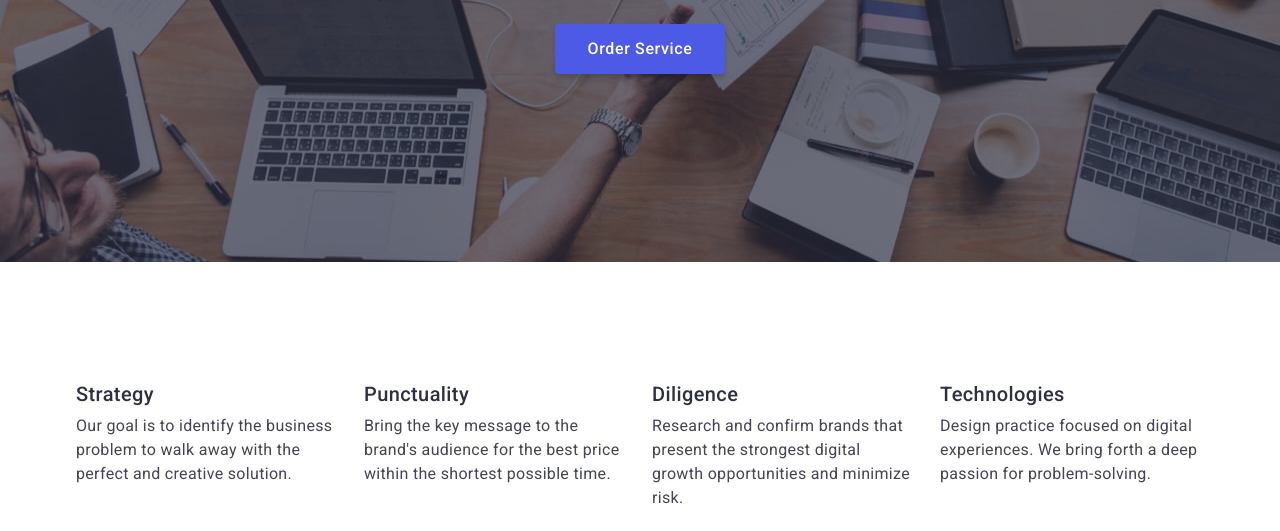
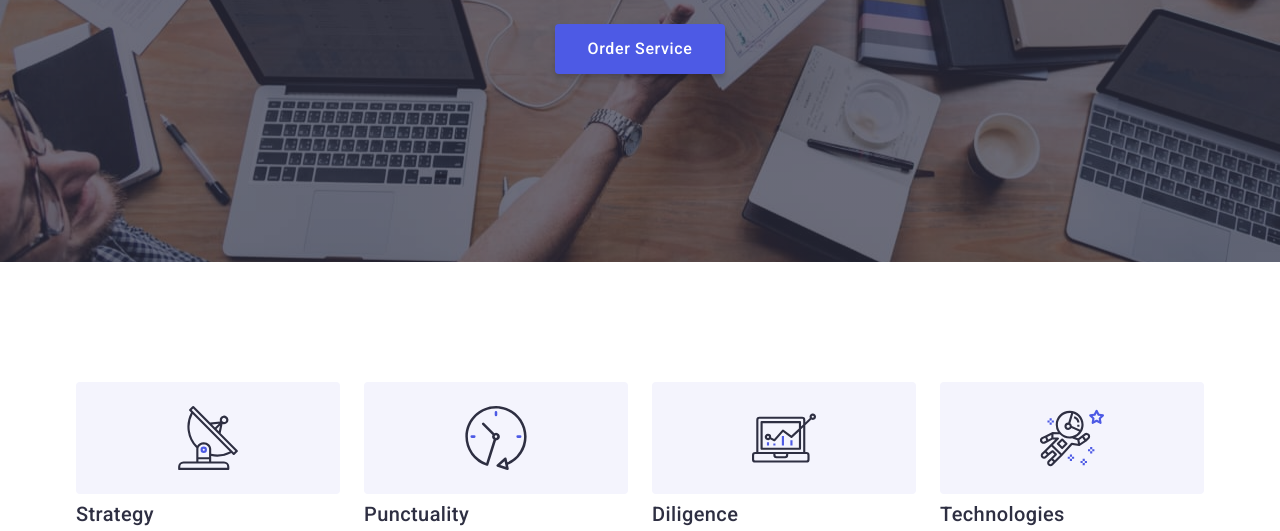
Before and after one commit to Anastasiia008/goit-markup-hw-04, a plain HTML site: page index.html in a window 1280 px wide. Shown: the part 405-936 px from the top of the page. Drawn offline with nearby package versions, Linux system fonts and the light colour scheme.

Commit message:
first-page

```diff
--- a/css/styles.css
+++ b/css/styles.css
@@ -359,7 +359,18 @@ margin: auto;
 }
 
 .inf-item {
-    width: 264px;
+    max-width: 264px;
+}
+
+.inf-block-cons {
+    display: flex;
+    justify-content: center;
+    align-items: center;
+    background: #F4F4FD;
+    border-radius: 4px;
+    margin-bottom: 8px;
+    padding-top: 24px;
+    padding-bottom: 24px;
 }
 
 .inf-list {
@@ -372,6 +383,10 @@ margin: auto;
     gap: 24px;
     flex-basis: calc((100%-72px) / 4);
 }
+
+.icons-inf {
+}
+
 
 .work {
     padding-top: 0;
--- a/index.html
+++ b/index.html
@@ -55,6 +55,11 @@
           <h2 class=" inf-title visually-hidden">Our Features</h2>
           <ul class="inf-list list">
             <li class="inf-item">
+              <div class="inf-block-cons">
+                <svg class="icons-inf" width="64" height="64">
+                  <use href="./images/icons.svg#icon-antenna"></use>
+                </svg>
+              </div>
               <h3 class="subtitle inf-subtitle">Strategy</h3>
               <p class="description inf-description">
                 Our goal is to identify the business problem to walk away with the perfect and
@@ -62,6 +67,11 @@
               </p>
             </li>
             <li class="inf-item">
+              <div class="inf-block-cons">
+                <svg class="icons-inf" width="64" height="64">
+                  <use href="./images/icons.svg#icon-clock"></use>
+                </svg>
+              </div>
               <h3 class="subtitle inf-subtitle">Punctuality</h3>
               <p class="description inf-description">
                 Bring the key message to the brand's audience for the best price within the shortest
@@ -69,6 +79,11 @@
               </p>
             </li>
             <li class="inf-item">
+              <div class="inf-block-cons">
+                <svg class="icons-inf" width="64" height="64">
+                  <use href="./images/icons.svg#icon-diagram"></use>
+                </svg>
+              </div>
               <h3 class="subtitle inf-subtitle">Diligence</h3>
               <p class="description inf-description">
                 Research and confirm brands that present the strongest digital growth opportunities
@@ -76,6 +91,11 @@
               </p>
             </li>
             <li class="inf-item">
+              <div class="inf-block-cons">
+                <svg class="icons-inf" width="64" height="64">
+                  <use href="./images/icons.svg#icon-astronaut"></use>
+                </svg>
+              </div>
               <h3 class="subtitle inf-subtitle">Technologies</h3>
               <p class="description inf-description">
                 Design practice focused on digital experiences. We bring forth a deep passion for
```
